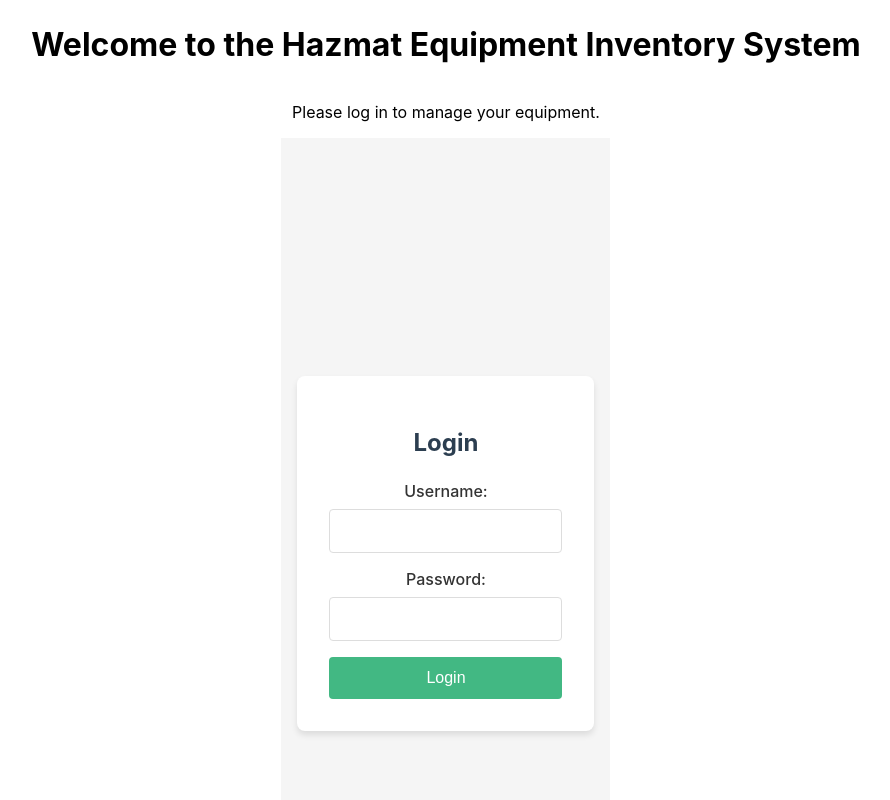
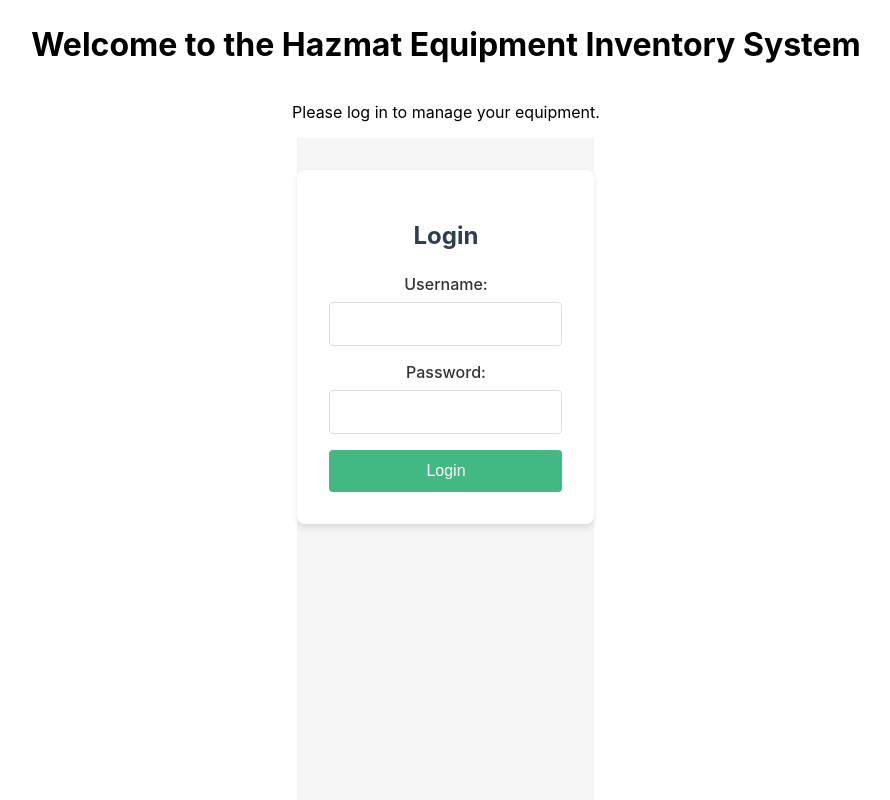
Before and after one commit to tancredt/InventoryFrontEnd, a Vue app: page / in a window 1280 px wide. Shown: the part 360-1160 px from the top of the page, without its empty margins (194-1084 px from the left). Built offline with nearby package versions, Linux system fonts and the light colour scheme; no server answers.

Commit message:
fixing alignment of login

```diff
--- a/src/components/LoginForm.vue
+++ b/src/components/LoginForm.vue
@@ -74,10 +74,10 @@ const handleLogin = async () => {
 .login-container {
   display: flex;
   justify-content: center;
-  align-items: center;
+  align-items: flex-start;
   min-height: 100vh;
   background-color: #f5f5f5;
-  padding: 1rem;
+  padding-top: 2rem;
 }
 
 .login-form {
```
